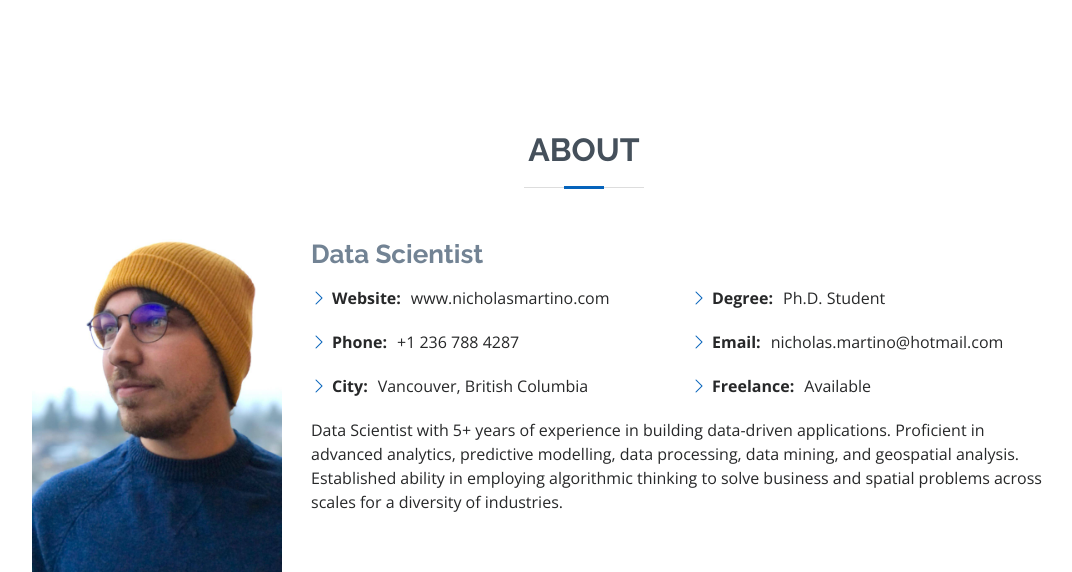
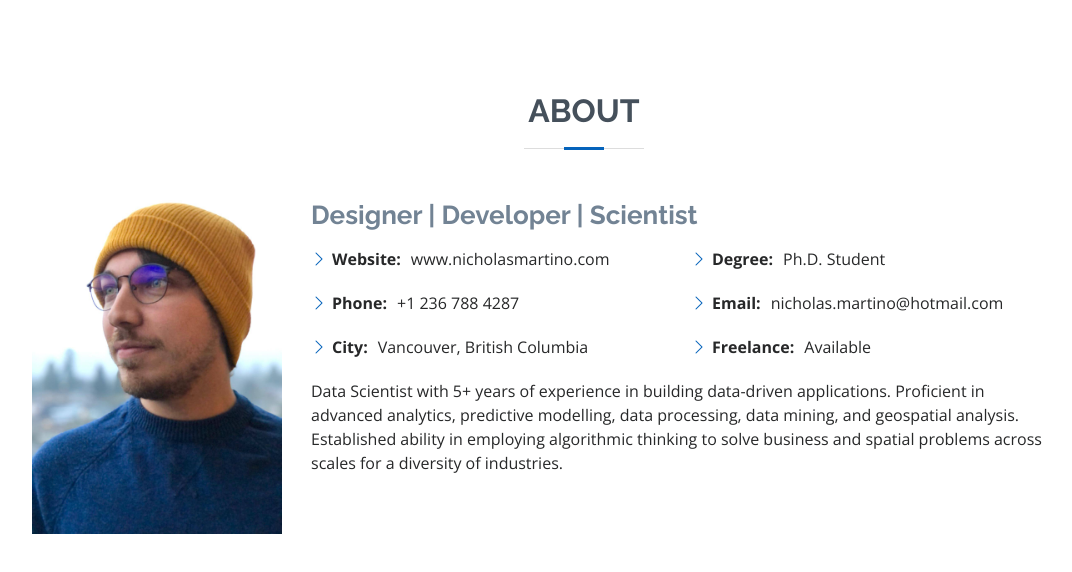
Before and after one commit to nicholas-martino/portfolio, a Django app: page / in a window 1280 px wide. Shown: the part 2200-2772 px from the top of the page, without its empty margins (106-1178 px from the left). Run offline with Django 3.2, Linux system fonts and the light colour scheme; data comes from the database, SQL or seed files in the repository; some libraries are stand-ins or nearby versions.

Commit message:
Regular updates

```diff
--- a/portfolio/templates/base.html
+++ b/portfolio/templates/base.html
@@ -131,13 +131,9 @@
           <div class="col-lg-12 d-flex justify-content-center" data-aos="fade-up" data-aos-delay="100">
             <ul id="portfolio-flters">
               <li data-filter="*" class="filter-active">All</li>
-              <li data-filter=".filter-da">Data Analysis</li>
-              <li data-filter=".filter-bi">Business Intelligence</li>
-              <li data-filter=".filter-ml">Machine Learning</li>
-              <li data-filter=".filter-dl">Deep Learning</li>
-              <li data-filter=".filter-dm">Data Mining</li>
-              <li data-filter=".filter-dv">Data Visualization</li>
-              <li data-filter=".filter-au">Architecture & Design</li>
+              <li data-filter=".filter-ds">Data Science | GIS</li>
+              <li data-filter=".filter-gd">Generative Design</li>
+              <li data-filter=".filter-wd">Web Development</li>
             </ul>
           </div>
         </div>
@@ -183,7 +179,7 @@
             <img src="{% static 'img/profile-img.jpg' %}" class="img-fluid" alt="" width="250">
           </div>
           <div class="col-lg-8 pt-4 pt-lg-0 content" align="left">
-            <h3>Data Scientist</h3>
+            <h3>Designer | Developer | Scientist</h3>
             <p class="fst-italic">
 
             </p>
--- a/projects/models.py
+++ b/projects/models.py
@@ -13,8 +13,14 @@ TECHS = (
 	('illustrator', 'Illustrator'),
 	('photoshop', 'Photoshop'),
 	('indesign', 'InDesign'),
+)
 
+FILTERS = (
+	('filter-ds', 'Data Science'),
+	('filter-gd', 'Generative Design'),
+	('filter-wd', 'Web Development')
 )
+
 
 class Project(models.Model):
 	title = models.CharField(max_length=100)
@@ -25,7 +31,7 @@ class Project(models.Model):
 	technologies = MultiSelectField(choices=TECHS, default=(('python', 'Python')))
 	link = models.URLField(null=True, blank=True)
 	code = models.URLField(null=True, blank=True)
-	filter = models.CharField(default='filter-cd', max_length=30)
+	filter = models.CharField(default='filter-gd', max_length=30)
 	publish = models.BooleanField(default=True)
 
 	def __str__(self):
```
Also changed, not shown: 1 other file.
